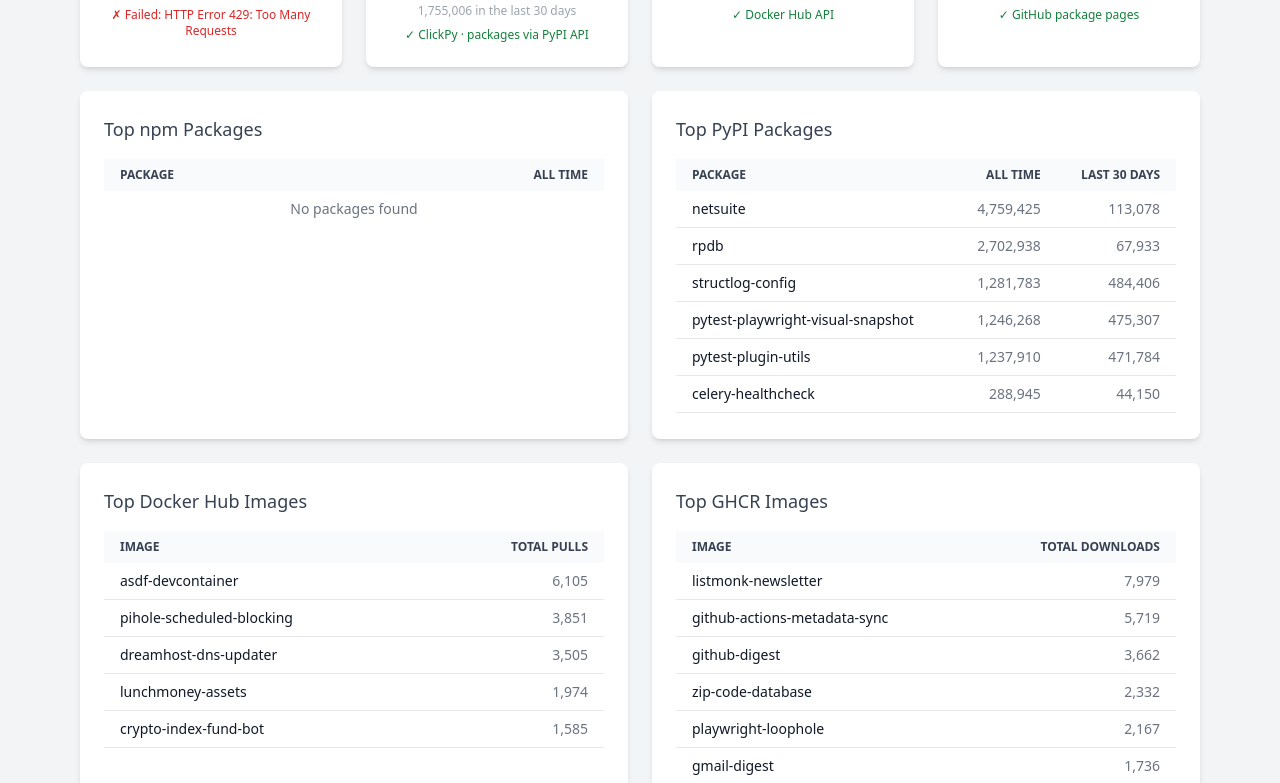
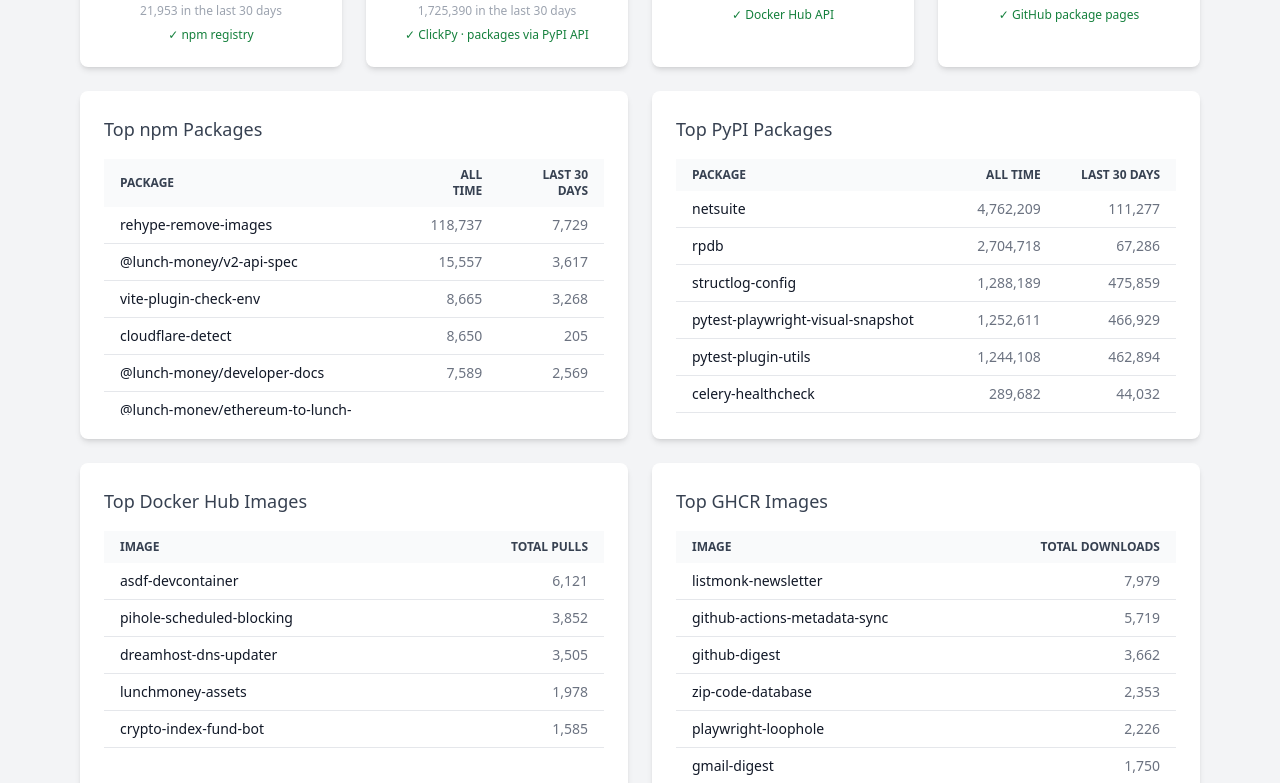
Before and after one commit to sroraldo/oss-dashboard, a plain HTML site: page index.html in a window 1280 px wide. Shown: the part 449-1232 px from the top of the page. Drawn offline with nearby package versions, Linux system fonts and the light colour scheme.

Commit message:
Update download stats

```diff
--- a/index.html
+++ b/index.html
@@ -9,274 +9,357 @@
     <!-- STATS:START -->
     <script>window.STATS = {
   "username": "iloveitaly",
-  "updated": "2026-11-21T07:02:01+00:00",
+  "updated": "2026-11-22T06:43:06+00:00",
   "npm": {
-    "ok": false,
-    "error": "HTTP Error 429: Too Many Requests",
-    "total": 0,
-    "packages": []
+    "ok": true,
+    "source": "npm registry",
+    "total": 199823,
+    "packages": [
+      {
+        "name": "rehype-remove-images",
+        "downloads": 118737,
+        "last_30": 7729
+      },
+      {
+        "name": "@lunch-money/v2-api-spec",
+        "downloads": 15557,
+        "last_30": 3617
+      },
+      {
+        "name": "vite-plugin-check-env",
+        "downloads": 8665,
+        "last_30": 3268
+      },
+      {
+        "name": "cloudflare-detect",
+        "downloads": 8650,
+        "last_30": 205
+      },
+      {
+        "name": "@lunch-money/developer-docs",
+        "downloads": 7589,
+        "last_30": 2569
+      },
+      {
+        "name": "@lunch-money/ethereum-to-lunch-money",
+        "downloads": 7561,
+        "last_30": 561
+      },
+      {
+        "name": "@lunch-money/lunch-money-js-v2",
+        "downloads": 7041,
+        "last_30": 2146
+      },
+      {
+        "name": "lunch-money",
+        "downloads": 6990,
+        "last_30": 414
+      },
+      {
+        "name": "@lunch-money/kraken-extension",
+        "downloads": 4419,
+        "last_30": 229
+      },
+      {
+        "name": "@lunch-money/binance-to-lunch-money",
+        "downloads": 4038,
+        "last_30": 62
+      },
+      {
+        "name": "@lunch-money/coinbase-to-lunch-money",
+        "downloads": 3672,
+        "last_30": 405
+      },
+      {
+        "name": "better-node-inspect",
+        "downloads": 1705,
+        "last_30": 130
+      },
+      {
+        "name": "@lunch-money/preset-categories",
+        "downloads": 1545,
+        "last_30": 269
+      },
+      {
+        "name": "@lunch-money/coinbase-pro-to-lunch-money",
+        "downloads": 1533,
+        "last_30": 29
+      },
+      {
+        "name": "analytics-plugin-rewardful",
+        "downloads": 1287,
+        "last_30": 267
+      },
+      {
+        "name": "@lunch-money/v2-api-tests",
+        "downloads": 834,
+        "last_30": 53
+      }
+    ],
+    "period": "All Time",
+    "last_30": 21953
   },
   "pypi": {
     "ok": true,
     "source": "ClickPy \u00b7 packages via PyPI API",
-    "total": 12261636,
+    "total": 12287767,
     "packages": [
       {
         "name": "netsuite",
-        "downloads": 4759425,
-        "last_30": 113078
+        "downloads": 4762209,
+        "last_30": 111277
       },
       {
         "name": "rpdb",
-        "downloads": 2702938,
-        "last_30": 67933
+        "downloads": 2704718,
+        "last_30": 67286
       },
       {
         "name": "structlog-config",
-        "downloads": 1281783,
-        "last_30": 484406
+        "downloads": 1288189,
+        "last_30": 475859
       },
       {
         "name": "pytest-playwright-visual-snapshot",
-        "downloads": 1246268,
-        "last_30": 475307
+        "downloads": 1252611,
+        "last_30": 466929
       },
       {
         "name": "pytest-plugin-utils",
-        "downloads": 1237910,
-        "last_30": 471784
+        "downloads": 1244108,
+        "last_30": 462894
       },
       {
         "name": "celery-healthcheck",
-        "downloads": 288945,
-        "last_30": 44150
+        "downloads": 289682,
+        "last_30": 44032
       },
       {
         "name": "funcy-pipe",
-        "downloads": 79097,
-        "last_30": 21106
+        "downloads": 79414,
+        "last_30": 21080
       },
       {
         "name": "fastapi-ipware",
-        "downloads": 56343,
-        "last_30": 8621
+        "downloads": 56480,
+        "last_30": 8404
       },
       {
         "name": "ipython-ctrlr-fzf",
-        "downloads": 53902,
-        "last_30": 2545
+        "downloads": 53907,
+        "last_30": 2403
       },
       {
         "name": "aiautocommit",
-        "downloads": 45689,
-        "last_30": 2473
+        "downloads": 45739,
+        "last_30": 2497
       },
       {
         "name": "github-overlord",
-        "downloads": 45187,
-        "last_30": 1907
+        "downloads": 45258,
+        "last_30": 1733
       },
       {
         "name": "activemodel",
-        "downloads": 44263,
-        "last_30": 2550
+        "downloads": 44302,
+        "last_30": 2555
       },
       {
         "name": "todoist-digest",
-        "downloads": 43954,
-        "last_30": 711
+        "downloads": 43957,
+        "last_30": 623
       },
       {
         "name": "clean-workspace",
-        "downloads": 42109,
-        "last_30": 807
+        "downloads": 42111,
+        "last_30": 760
       },
       {
         "name": "ipython-playground",
-        "downloads": 37878,
-        "last_30": 16768
+        "downloads": 38135,
+        "last_30": 17004
       },
       {
         "name": "gmail-digest",
-        "downloads": 21831,
-        "last_30": 409
+        "downloads": 21861,
+        "last_30": 408
       },
       {
         "name": "alembic-squawk",
-        "downloads": 19738,
-        "last_30": 6664
+        "downloads": 19847,
+        "last_30": 6290
       },
       {
         "name": "detect-shadowed-modules",
-        "downloads": 18540,
-        "last_30": 4165
+        "downloads": 18625,
+        "last_30": 4094
       },
       {
         "name": "beautiful-traceback",
-        "downloads": 17951,
-        "last_30": 2095
+        "downloads": 17987,
+        "last_30": 2068
       },
       {
         "name": "llm-ide-rules",
-        "downloads": 17575,
-        "last_30": 1740
+        "downloads": 17599,
+        "last_30": 1697
       },
       {
         "name": "docker-hosts",
-        "downloads": 17410,
-        "last_30": 4941
+        "downloads": 17467,
+        "last_30": 4903
       },
       {
         "name": "gmail-draft-creator",
-        "downloads": 16859,
-        "last_30": 308
+        "downloads": 16885,
+        "last_30": 314
       },
       {
         "name": "react-router-routes",
-        "downloads": 16345,
-        "last_30": 3929
+        "downloads": 16412,
+        "last_30": 3848
       },
       {
         "name": "generate-fastapi-typed-routes",
-        "downloads": 16138,
-        "last_30": 4015
+        "downloads": 16204,
+        "last_30": 3938
       },
       {
         "name": "llm-sql-prompt",
-        "downloads": 15010,
-        "last_30": 603
+        "downloads": 15026,
+        "last_30": 573
       },
       {
         "name": "todoist-scheduler",
-        "downloads": 14725,
-        "last_30": 268
+        "downloads": 14727,
+        "last_30": 241
       },
       {
         "name": "pytest-celery-utils",
-        "downloads": 12359,
-        "last_30": 2362
+        "downloads": 12414,
+        "last_30": 2285
       },
       {
         "name": "git-history-extraction",
-        "downloads": 12233,
-        "last_30": 962
+        "downloads": 12272,
+        "last_30": 977
       },
       {
         "name": "uv-development-toggle",
-        "downloads": 11374,
-        "last_30": 461
+        "downloads": 11392,
+        "last_30": 466
       },
       {
         "name": "pytest-line-runner",
-        "downloads": 10773,
-        "last_30": 2353
+        "downloads": 10824,
+        "last_30": 2271
       },
       {
         "name": "datasette-enrichments-shell",
-        "downloads": 6594,
-        "last_30": 106
+        "downloads": 6608,
+        "last_30": 113
       },
       {
         "name": "sqlalchemy-postgres-point",
-        "downloads": 6357,
-        "last_30": 602
+        "downloads": 6398,
+        "last_30": 635
       },
       {
         "name": "docker-image-cleanup",
-        "downloads": 5913,
-        "last_30": 298
+        "downloads": 5965,
+        "last_30": 317
       },
       {
         "name": "pytest-playwright-artifacts",
-        "downloads": 5538,
-        "last_30": 873
+        "downloads": 5570,
+        "last_30": 897
       },
       {
         "name": "cloudflare-analytics",
-        "downloads": 4757,
-        "last_30": 513
+        "downloads": 4794,
+        "last_30": 544
       },
       {
         "name": "ics-to-datasette",
-        "downloads": 3880,
-        "last_30": 75
+        "downloads": 3884,
+        "last_30": 69
       },
       {
         "name": "radar-mapping-api",
-        "downloads": 3806,
-        "last_30": 407
+        "downloads": 3823,
+        "last_30": 402
       },
       {
         "name": "apple-maps-api",
-        "downloads": 3722,
-        "last_30": 911
+        "downloads": 3771,
+        "last_30": 931
       },
       {
         "name": "readwise-to-datasette",
-        "downloads": 3253,
-        "last_30": 65
+        "downloads": 3257,
+        "last_30": 63
       },
       {
         "name": "ipython-copy",
-        "downloads": 2695,
-        "last_30": 194
+        "downloads": 2705,
+        "last_30": 184
       },
       {
         "name": "playwright-trace-analyzer",
-        "downloads": 2679,
-        "last_30": 222
+        "downloads": 2689,
+        "last_30": 219
       },
       {
         "name": "todoist-to-md",
         "downloads": 1845,
-        "last_30": 129
+        "last_30": 117
       },
       {
         "name": "lunchmoney-transaction-enhancer",
-        "downloads": 1616,
-        "last_30": 183
+        "downloads": 1618,
+        "last_30": 168
       },
       {
         "name": "lunchmoney-venmo-track",
         "downloads": 1553,
-        "last_30": 163
+        "last_30": 146
       },
       {
         "name": "gohighlevel-api",
-        "downloads": 1278,
-        "last_30": 93
+        "downloads": 1282,
+        "last_30": 91
       },
       {
         "name": "cleanup-orphans",
-        "downloads": 583,
-        "last_30": 120
+        "downloads": 584,
+        "last_30": 118
       },
       {
         "name": "amazon-lunchmoney",
-        "downloads": 562,
-        "last_30": 178
+        "downloads": 569,
+        "last_30": 177
       },
       {
         "name": "pytest-playwright-pause",
-        "downloads": 453,
-        "last_30": 453
+        "downloads": 490,
+        "last_30": 490
       }
     ],
     "period": "All Time",
-    "last_30": 1755006
+    "last_30": 1725390
   },
   "docker": {
     "ok": true,
     "source": "Docker Hub API",
-    "total": 17020,
+    "total": 17041,
     "packages": [
       {
         "name": "asdf-devcontainer",
-        "downloads": 6105
+        "downloads": 6121
       },
       {
         "name": "pihole-scheduled-blocking",
-        "downloads": 3851
+        "downloads": 3852
       },
       {
         "name": "dreamhost-dns-updater",
@@ -284,7 +367,7 @@
       },
       {
         "name": "lunchmoney-assets",
-        "downloads": 1974
+        "downloads": 1978
       },
       {
         "name": "crypto-index-fund-bot",
@@ -295,7 +378,7 @@
   "ghcr": {
     "ok": true,
     "source": "GitHub package pages",
-    "total": 40117,
+    "total": 40314,
     "packages": [
       {
         "name": "listmonk-newsletter",
@@ -311,23 +394,23 @@
       },
       {
         "name": "zip-code-database",
-        "downloads": 2332
+        "downloads": 2353
       },
       {
         "name": "playwright-loophole",
-        "downloads": 2167
+        "downloads": 2226
       },
       {
         "name": "gmail-digest",
-        "downloads": 1736
+        "downloads": 1750
       },
       {
         "name": "zinit",
-        "downloads": 1696
+        "downloads": 1714
       },
       {
         "name": "github-overlord",
-        "downloads": 1575
+        "downloads": 1589
       },
       {
         "name": "python-starter-template",
@@ -335,7 +418,7 @@
       },
       {
         "name": "pypi-api",
-        "downloads": 1164
+        "downloads": 1186
       },
       {
         "name": "docker-image-cleanup",
@@ -343,7 +426,7 @@
       },
       {
         "name": "pypi-data-to-dolthub",
-        "downloads": 609
+        "downloads": 619
       },
       {
         "name": "railpack-mise",
@@ -378,6 +461,10 @@
         "downloads": 264
       },
       {
+        "name": "ubuntu-docker-mise-direnv",
+        "downloads": 256
+      },
+      {
         "name": "sentry-ruby-devcontainer-3.2",
         "downloads": 255
       },
@@ -392,10 +479,6 @@
       {
         "name": "sentry-ruby-devcontainer-2.7",
         "downloads": 225
-      },
-      {
-        "name": "ubuntu-docker-mise-direnv",
-        "downloads": 221
       },
       {
         "name": "python-starter-template-javascript",
@@ -554,12 +637,12 @@
         "downloads": 91
       },
       {
+        "name": "templates/anaconda-postgres",
+        "downloads": 88
+      },
+      {
         "name": "templates/php-mariadb",
         "downloads": 86
-      },
-      {
-        "name": "templates/anaconda-postgres",
-        "downloads": 84
       },
       {
         "name": "templates/java-postgres",
@@ -591,7 +674,7 @@
       }
     ]
   },
-  "grand_total": 12318773
+  "grand_total": 12544945
 };</script>
     <!-- STATS:END -->
 </head>
```
